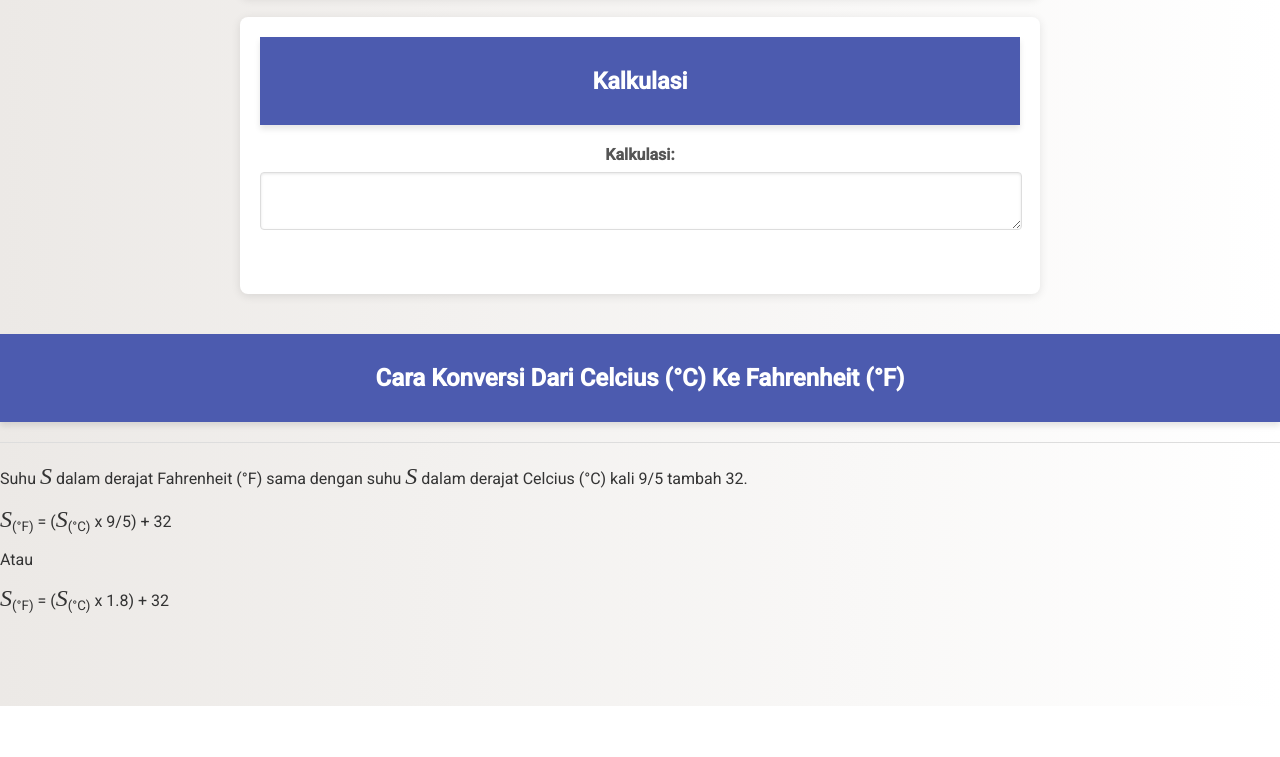
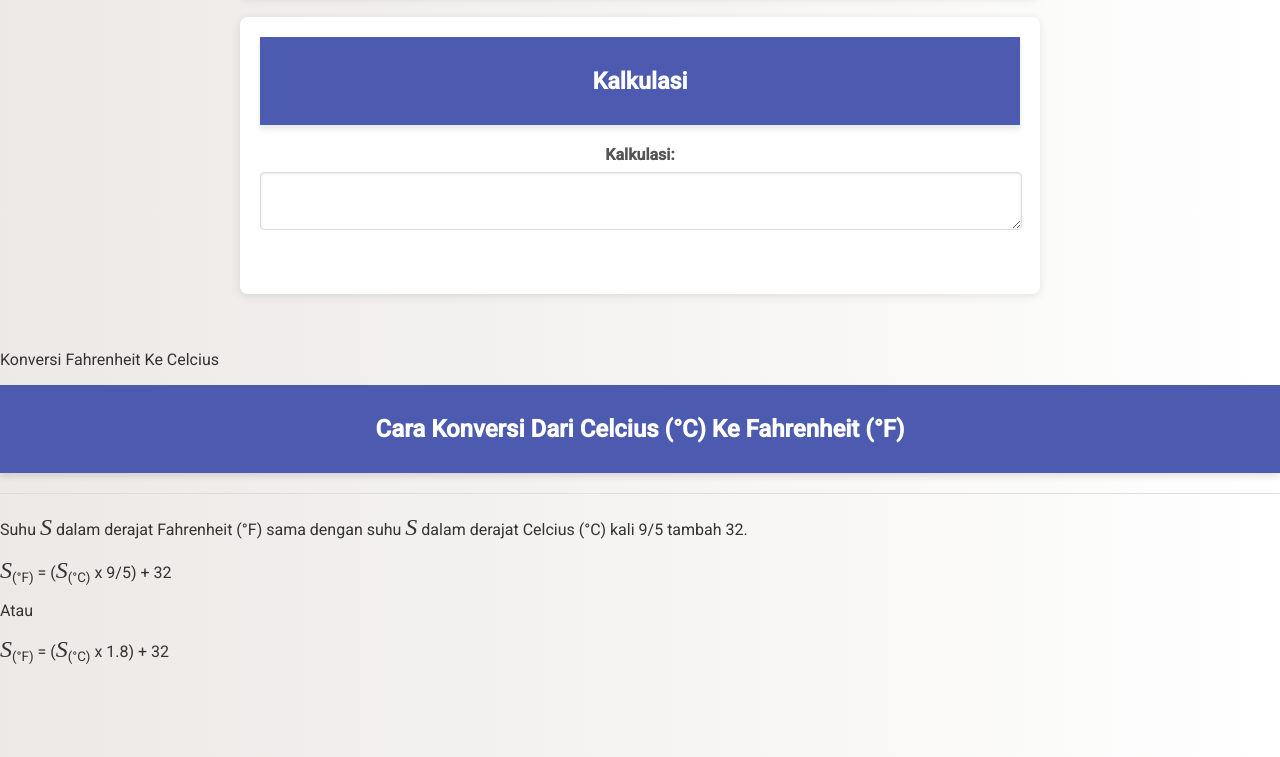
Before and after one commit to revou-fundamental-course/10-jun-24-prajasendiwardanu, a plain HTML site: page index.html in a window 1280 px wide. Shown: the part 805-1562 px from the top of the page. Before the commit the page ends 1511 px from the top, so only its background shows below. Drawn offline with Linux system fonts and the light colour scheme.

Commit message:
Ngedit F Ke C

```diff
--- a/index.html
+++ b/index.html
@@ -54,6 +54,7 @@
             </section>
         </section>
     </main>
+    <p>Konversi Fahrenheit Ke Celcius </p>
     <!--Section Formula-->
     <section>
         <header>
```
